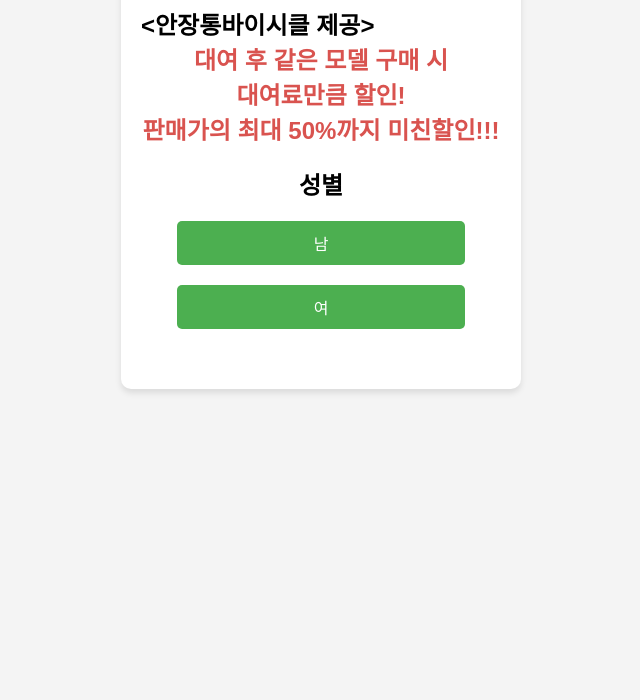
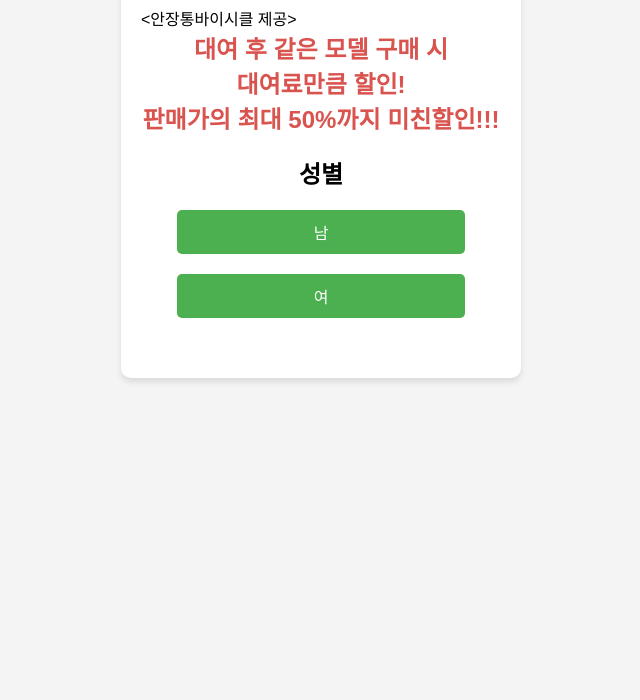
Before and after one commit to twonome/saddlefinder, a plain HTML site: page index.html in a window 1280 px wide. Shown: the part 100-800 px from the top of the page, without its empty margins (319-959 px from the left). Drawn offline with Linux system fonts and the light colour scheme.

Commit message:
Update index.html

```diff
--- a/index.html
+++ b/index.html
@@ -9,7 +9,7 @@
 <body>
     <div class="container">
         <h1>안장 추천 AI</h1>
-        <h2><안장통바이시클 제공></h2>
+        <span><안장통바이시클 제공></span>
         <div id="notice" class="notice">
             <p>대여 후 같은 모델 구매 시</p>
             <p>대여료만큼 할인!</p>
```
